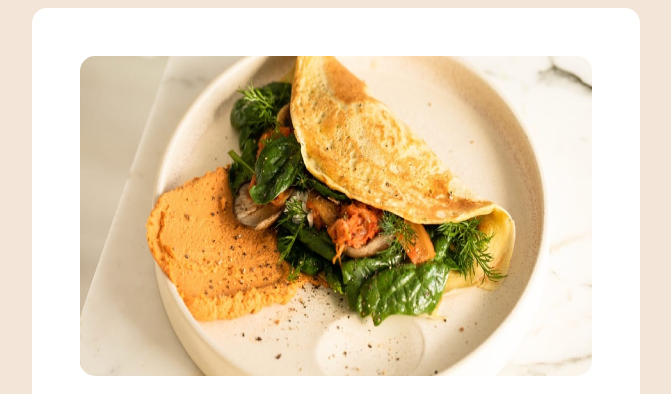
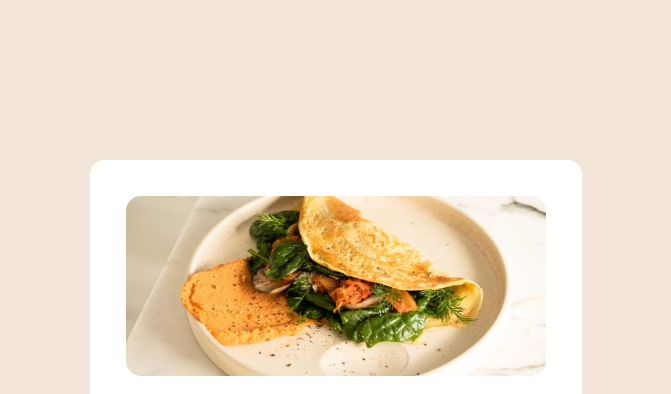
Before and after one commit to arjumand07/Recipe-Page-main-Frontend-Challenge, a plain HTML site: page index.html in a window 1280 px wide. Shown: the top 394 px of the page, without its empty margins (304-975 px from the left). Drawn offline with Linux system fonts and the light colour scheme.

Commit message:
Update index.css

```diff
--- a/index.css
+++ b/index.css
@@ -1,17 +1,23 @@
 body{
     /* height: 100vh; */
+    /* height: 200em; */
     display: flex;
     justify-content: center;
     align-items: center;
     background-color: hsl(30, 54%, 90%);
+    margin: 10em 0 10em 0;
 }
 
+.container{
+    height: 100em;
+}
 
 .wrapper{
-    width: 40vw;
+    width: 35em;
     padding: 3em;
     border-radius: 15px;
     background-color: hsl(0, 0%, 100%);
+    font-size: 12px;
 }
 
 h1{
@@ -20,8 +26,8 @@ h1{
 
 img {
     /* height: 17em; */
-    height: 40vh;
-    width: 40vw;
+    height: 15em;
+    width: 35em;
     border-radius: 15px;
 }
 
```
